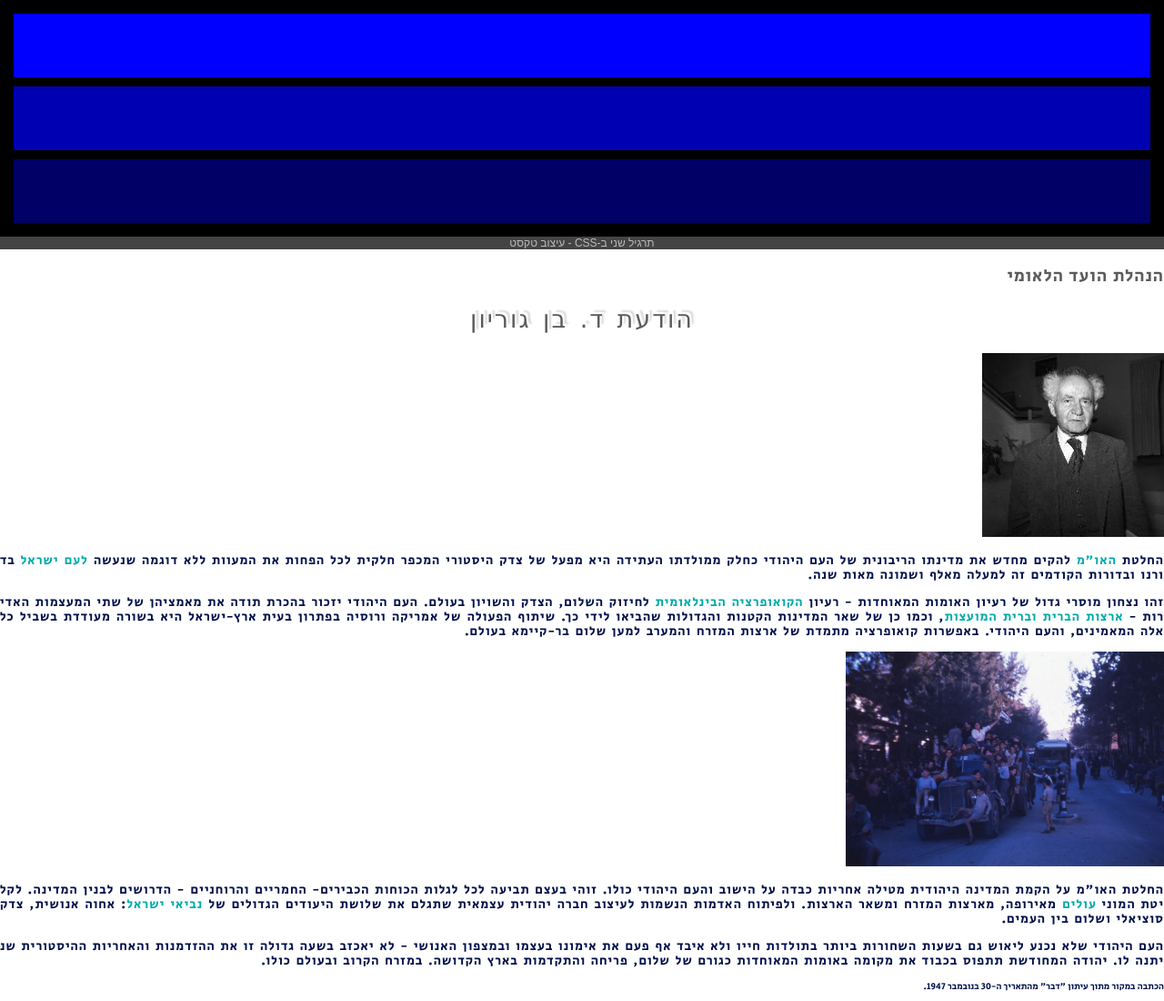
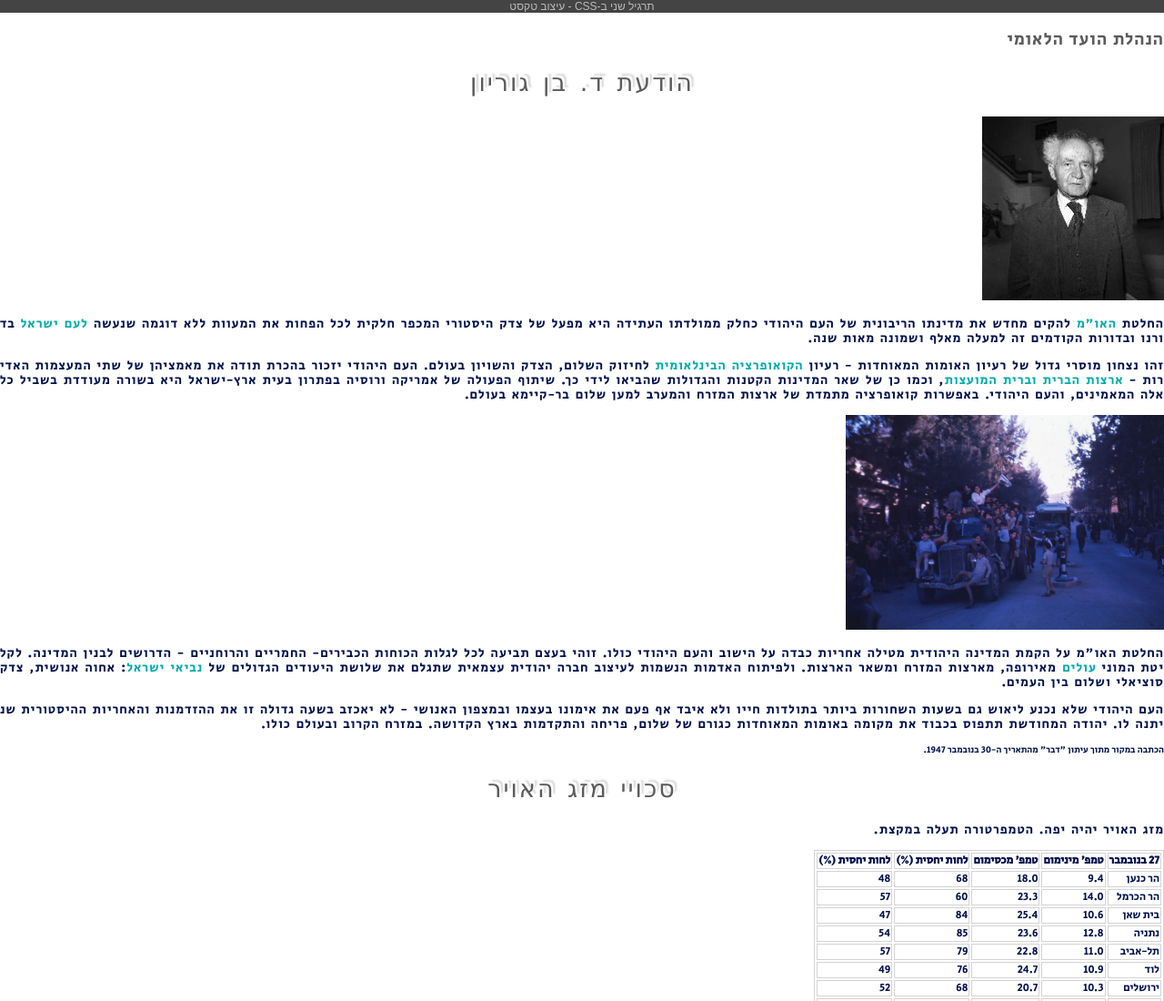
Before and after one commit to NitzanC07/html-css-practice, a plain HTML site: page index.html in a window 1280 px wide. Shown: the top 1100 px of the page at 91% size. Drawn offline with Linux system fonts and the light colour scheme; a web font is replaced by a local one.

Commit message:
Exercise of lesson css colors

```diff
--- a/index.html
+++ b/index.html
@@ -7,12 +7,6 @@
     <link rel="stylesheet" href="./styles.css" />
   </head>
   <body dir="rtl">
-
-    <div class="container">
-      <div class="box" id="box1"></div>
-      <div class="box" id="box2"></div>
-      <div class="box" id="box3"></div>
-    </div>
 
     <header class="header">תרגיל שני ב-CSS - עיצוב טקסט</header>
     <main class="main">
```
